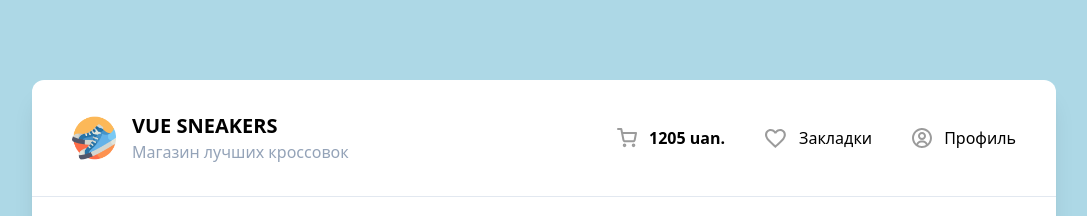
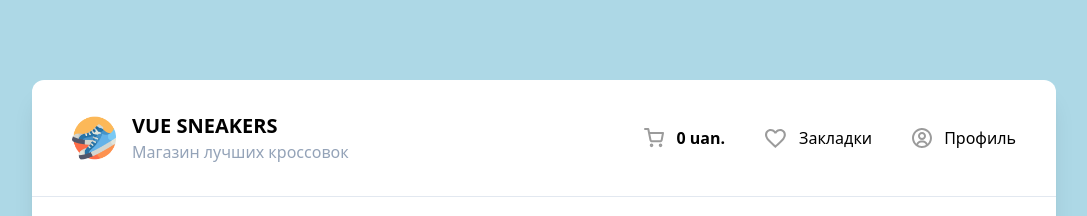
Before and after one commit to NikolayB7/sneakers-vue, a Vue app: page / in a window 1280 px wide. Shown: the top 216 px of the page, without its empty margins (96-1183 px from the left). Built offline with nearby package versions, Linux system fonts and the light colour scheme; no server answers.

Commit message:
Cart total price

```diff
--- a/src/App.vue
+++ b/src/App.vue
@@ -1,5 +1,5 @@
 <script setup>
-import { onMounted, reactive, ref, watch,provide } from 'vue'
+import { onMounted, reactive, ref, watch, provide, computed } from 'vue'
 import axios from 'axios'
 
 import Header from '@/components/Header.vue'
@@ -24,6 +24,9 @@ const skeakersList = ref([]); //{value: []}
 const cart = ref([])
 // reactive - для хранения обьектов
 // ref - для хранения массивов
+
+const totalPrice = computed(()=> cart.value.reduce((count,item)=>count + item.price,0));
+const vatPrice = computed(()=>Math.round((totalPrice.value * 5) / 100));
 
 const filters = reactive({
   sortBy: 'title',
@@ -176,7 +179,10 @@ provide("cardActions",
 
 <template>
   <div class="bg-white w-4/5 m-auto rounded-xl shadow-xl shadow-grey-200 mt-20">
-    <Header @open-drawer="openDrawer"/>
+    <Header
+      :total="totalPrice"
+      @open-drawer="openDrawer"
+    />
 
     <div class="p-10">
       <div class="flex justify-between items-center mb-10">
@@ -211,7 +217,11 @@ provide("cardActions",
       @add-to-cart="clickToCart"
     />
 
-    <Drawer v-if="drawerOpen"/>
+    <Drawer
+      v-if="drawerOpen"
+      :vat-price="vatPrice"
+      :total-price="totalPrice"
+    />
 
   </div>
 
--- a/src/components/Drawer.vue
+++ b/src/components/Drawer.vue
@@ -3,6 +3,11 @@ import CartItem from '@/components/CartItem.vue'
 import { inject } from 'vue'
 
 const {closeDrawer,cart,removeFromCart} = inject('cardActions')
+
+defineProps({
+  totalPrice:Number,
+  vatPrice:Number
+})
 
 </script>
 
@@ -45,7 +50,7 @@ const {closeDrawer,cart,removeFromCart} = inject('cardActions')
           :title="item.title"
           :price="item.price"
           :img="`img/${item.imageUrl}`"
-          @onClickRemove="()=>removeFromCart(item)"
+          @on-click-remove="()=>removeFromCart(item)"
         />
 
       </div>
@@ -55,13 +60,13 @@ const {closeDrawer,cart,removeFromCart} = inject('cardActions')
           <div class="flex items-end gap-2">
             <span>Итого:</span>
             <div class="flex-1 border-b border-dashed" />
-            <span class="font-bold">1000 uan.</span>
+            <span class="font-bold">{{ totalPrice }} uan.</span>
           </div>
 
           <div class="flex items-end gap-2">
             <span>Налог 5%:</span>
             <div class="flex-1 border-b border-dashed" />
-            <span class="font-bold">50 uan.</span>
+            <span class="font-bold">{{ vatPrice }} uan.</span>
           </div>
         </div>
 
--- a/src/components/Header.vue
+++ b/src/components/Header.vue
@@ -1,5 +1,8 @@
 <script setup>
 const emit = defineEmits(['openDrawer']);
+defineProps({
+  total:Number
+})
 </script>
 
 <template>
@@ -21,7 +24,7 @@ const emit = defineEmits(['openDrawer']);
         class="flex items-center gap-3 cursor-pointer"
       >
         <img src="/img/cart.svg" alt="Cart" />
-        <b>1205 uan.</b>
+        <b>{{ total }} uan.</b>
       </li>
       <!-- Закладки -->
       <li class="flex items-center gap-3 cursor-pointer">
```
